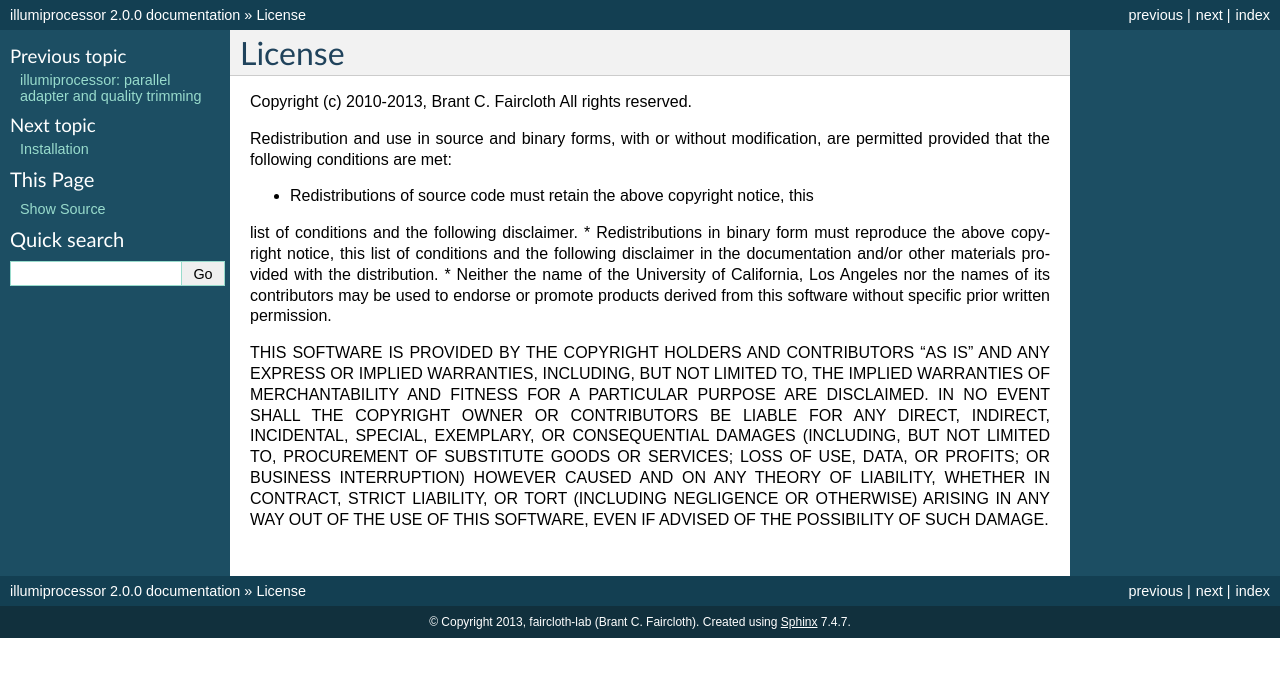
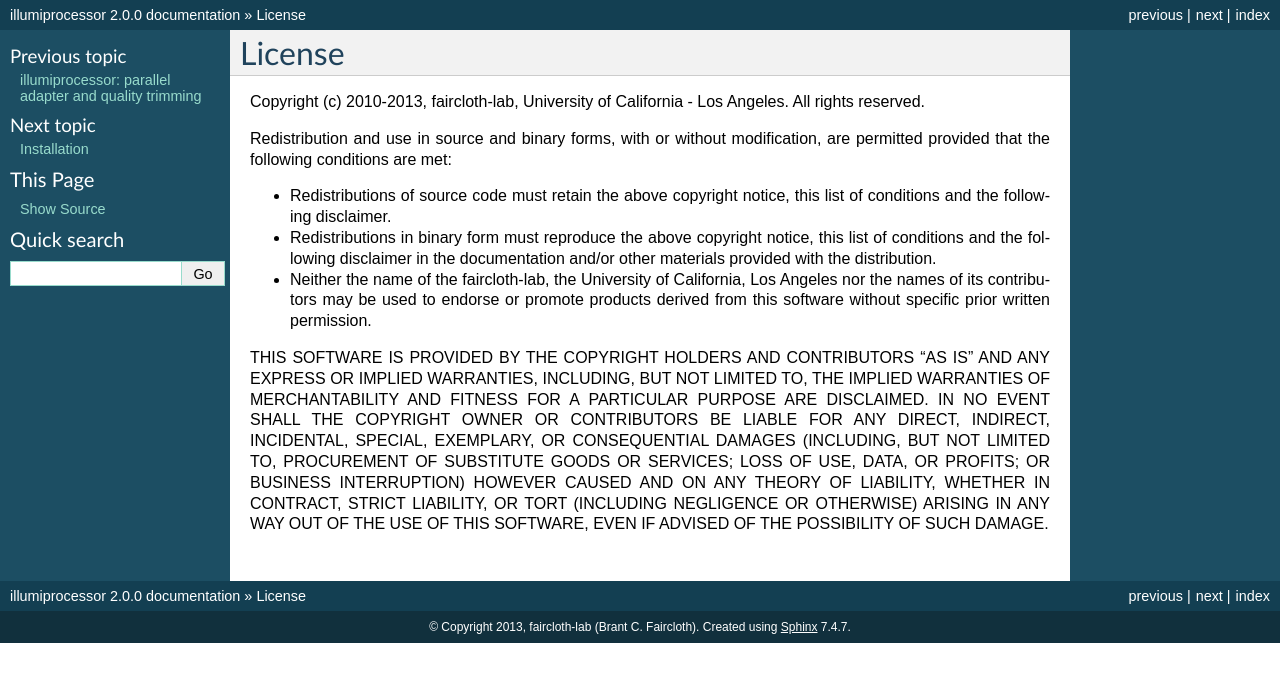
Before and after one commit to faircloth-lab/illumiprocessor, a Sphinx documentation site: the page built from docs/license.rst, in a window 1280 px wide. Shown: the top 682 px of the page. Built offline with Sphinx 7.4.7, drawn with Linux system fonts in a browser that asks for light colours; pages that are not in the unit, such as notebooks, are missing from menus.

Commit message:
fix license formatting

```diff
--- a/docs/license.rst
+++ b/docs/license.rst
@@ -1,19 +1,20 @@
 License
 =======
 
-Copyright (c) 2010-2013, Brant C. Faircloth All rights reserved.
+Copyright (c) 2010-2013, faircloth-lab, University of California - Los Angeles.
+All rights reserved.
 
 Redistribution and use in source and binary forms, with or without
 modification, are permitted provided that the following conditions are met:
 
 * Redistributions of source code must retain the above copyright notice, this
-list of conditions and the following disclaimer.
+  list of conditions and the following disclaimer.
 * Redistributions in binary form must reproduce the above copyright notice,
-this list of conditions and the following disclaimer in the documentation
-and/or other materials provided with the distribution.
-* Neither the name of the University of California, Los Angeles nor the names
-of its contributors may be used to endorse or promote products derived from
-this software without specific prior written permission.
+  this list of conditions and the following disclaimer in the documentation
+  and/or other materials provided with the distribution.
+* Neither the name of the faircloth-lab, the University of California, Los
+  Angeles nor the names of its contributors may be used to endorse or promote
+  products derived from this software without specific prior written permission.
 
 THIS SOFTWARE IS PROVIDED BY THE COPYRIGHT HOLDERS AND CONTRIBUTORS "AS IS" AND
 ANY EXPRESS OR IMPLIED WARRANTIES, INCLUDING, BUT NOT LIMITED TO, THE IMPLIED
```
